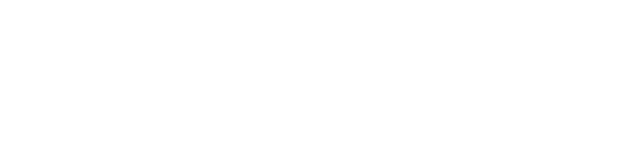
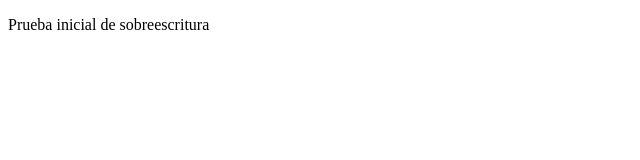
Before and after one commit to Luiscpd/TestGit, a plain HTML site: page index.html in a window 1280 px wide. Shown: the whole page, without its empty margins (0-640 px from the left). Drawn offline with Linux system fonts and the light colour scheme.

Commit message:
prueba inicial de sobreescritura

```diff
--- a/index.html
+++ b/index.html
@@ -7,6 +7,11 @@
     <title>Git VSCODE</title>
 </head>
 <body>
-
+    <!--div contenedor 1-->
+        <div class="container">
+	        <div class="row">
+		        <p>Prueba inicial de sobreescritura<p>
+	        </div>
+        </div>
 </body>
 </html>
```
